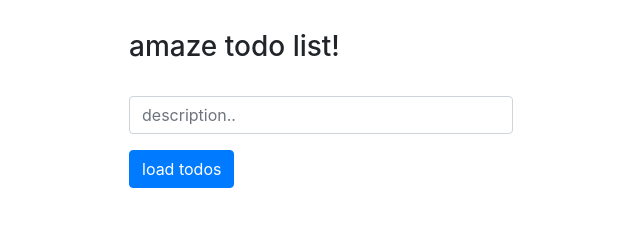
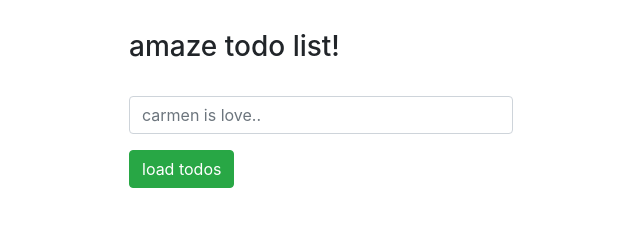
Before and after one commit to gohovd/node, a website: page public/index.html in a window 1280 px wide. Shown: the whole page, without its empty margins (319-959 px from the left). Drawn offline with nearby package versions, Linux system fonts and the light colour scheme.

Commit message:
index change for confirmation

```diff
--- a/public/index.html
+++ b/public/index.html
@@ -10,10 +10,10 @@
         <div class="form-group">
           <label for="description"></label>
           <input type="text"
-            class="form-control" name="" id="" aria-describedby="helpId" placeholder="description..">
+            class="form-control" name="" id="" aria-describedby="helpId" placeholder="carmen is love..">
         </div>
 
-        <a name="Load" id="loadBtn" class="btn btn-primary" href="#" role="button">load todos</a>
+        <a name="Load" id="loadBtn" class="btn btn-success" href="#" role="button">load todos</a>
 
 
         <div id="todos">
```
